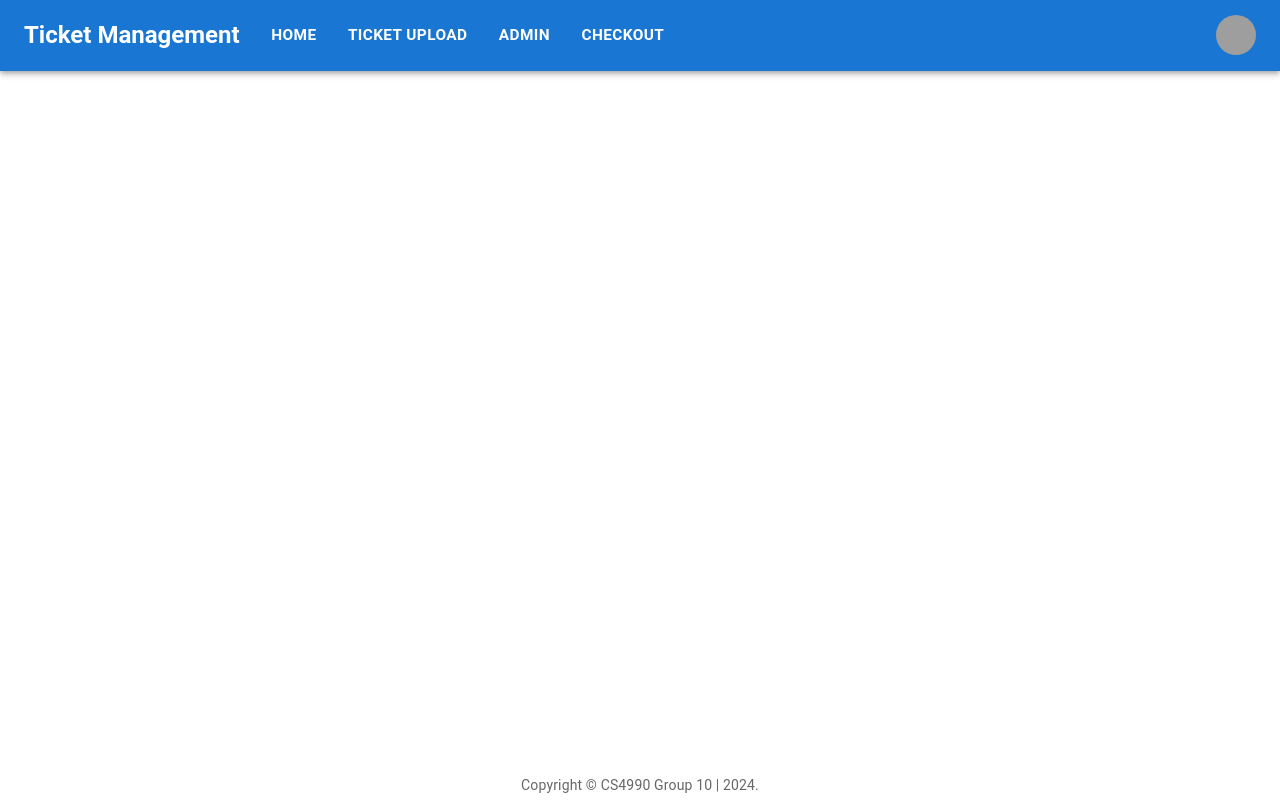
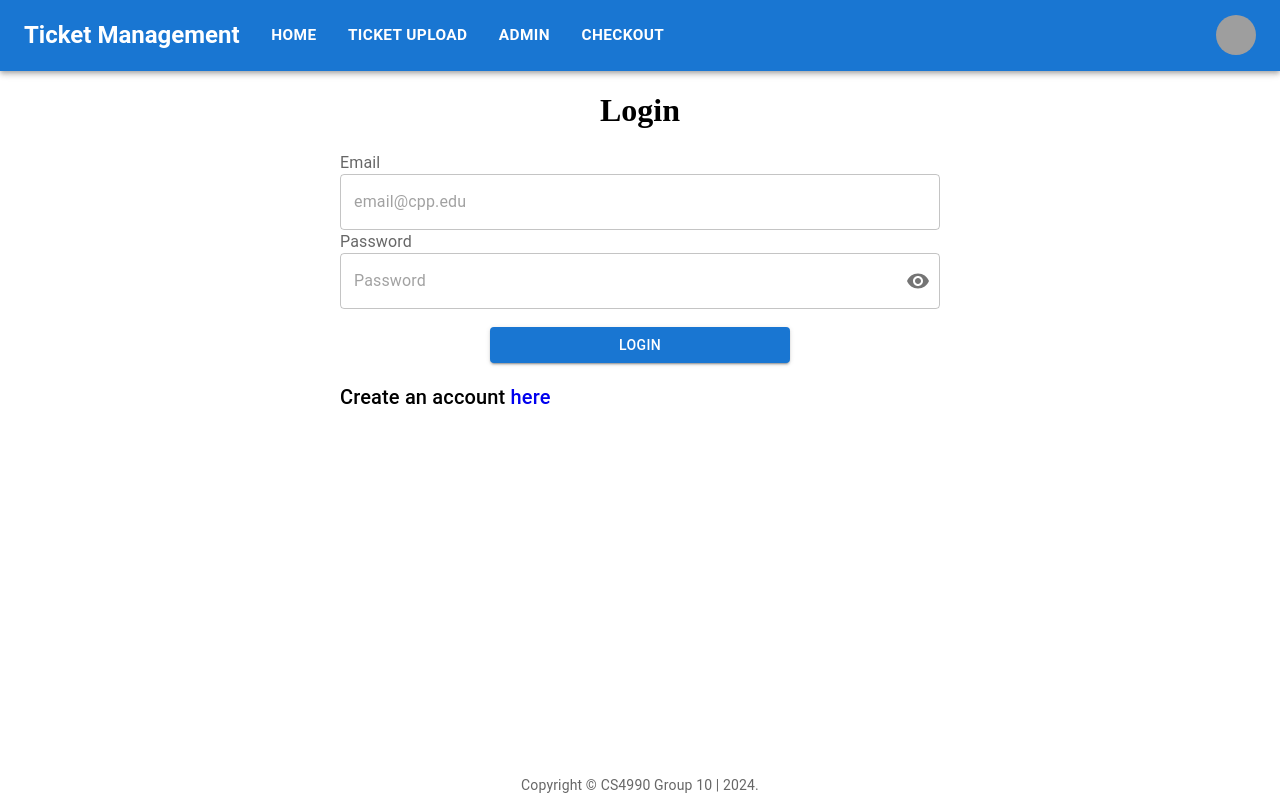
Before and after one commit to CS-4990-W24/Ticket-Management, a React (Vite) app in the folder app/: page /login in a window 1280 px wide. Built offline with nearby package versions, Linux system fonts and the light colour scheme; grey boxes are pictures that could not be loaded.

Commit message:
feat: login and signup pages

```diff
--- a/app/src/App.jsx
+++ b/app/src/App.jsx
@@ -1,11 +1,13 @@
 import { BrowserRouter, Route, Routes } from "react-router-dom";
-import Navbar from "./components/Navbar";
-import Footer from "./components/Footer";
-import Home from "./pages/Home.jsx";
-import UploadTicket from "./pages/UploadTicket";
-import Admin from "./pages/Admin";
-import Checkout from "./pages/Checkout";
+import Navbar from "@/components/Navbar";
+import Footer from "@/components/Footer";
+import Home from "@/pages/Home";
+import UploadTicket from "@/pages/UploadTicket";
+import Admin from "@/pages/Admin";
+import Checkout from "@/pages/Checkout";
 import { AuthenticationProvider } from "./components/AuthenticationContext";
+import Login from "@/pages/Login";
+import SignUp from "@/pages/SignUp";
 
 function App() {
     return (
@@ -17,6 +19,8 @@ function App() {
                     <Route path="/upload" element={<UploadTicket />} />
                     <Route path="/admin" element={<Admin />} />
                     <Route path="/checkout" element={<Checkout />} />
+                    <Route path="/login" element={<Login />} />
+                    <Route path="/signup" element={<SignUp />} />
                 </Routes>
                 <Footer />
             </BrowserRouter>
--- /dev/null
+++ b/app/src/components/Auth.jsx
@@ -0,0 +1,65 @@
+import { VisibilityOff, Visibility } from "@mui/icons-material";
+import {
+    Box,
+    InputLabel,
+    TextField,
+    OutlinedInput,
+    InputAdornment,
+    IconButton,
+    Button,
+    Typography,
+} from "@mui/material";
+import { useState } from "react";
+import { Link } from "react-router-dom";
+
+function Auth({ userInfo, setUserInfo, login, handleUserInfo }) {
+    const [showPassword, setShowPassword] = useState(false);
+
+    const handleClickShowPassword = () => setShowPassword((show) => !show);
+    return (
+        <Box id="login" maxWidth="sm">
+            <h1 id="header">{login ? "Login" : "Sign Up"}</h1>
+            <InputLabel htmlFor="email">Email</InputLabel>
+            <TextField
+                id="email"
+                variant="outlined"
+                placeholder="email@cpp.edu"
+                onChange={(e) =>
+                    setUserInfo({ ...userInfo, email: e.target.value })
+                }
+            />
+            <InputLabel htmlFor="password">Password</InputLabel>
+            <OutlinedInput
+                id="password"
+                type={showPassword ? "text" : "password"}
+                endAdornment={
+                    <InputAdornment position="end">
+                        <IconButton
+                            aria-label="toggle password visibility"
+                            onClick={handleClickShowPassword}
+                            edge="end"
+                        >
+                            {showPassword ? <VisibilityOff /> : <Visibility />}
+                        </IconButton>
+                    </InputAdornment>
+                }
+                placeholder="Password"
+                onChange={(e) =>
+                    setUserInfo({ ...userInfo, password: e.target.value })
+                }
+            />
+            <br />
+            <Button variant="contained" size="medium" id="submit" onClick={handleUserInfo}>
+                {login ? "Login" : "Create Account"}
+            </Button>
+            <br />
+            {login && (
+                <Typography variant="h6" gutterBottom>
+                    Create an account <Link to="/signup">here</Link>
+                </Typography>
+            )}
+        </Box>
+    );
+}
+
+export default Auth;
--- a/app/src/components/Navbar.jsx
+++ b/app/src/components/Navbar.jsx
@@ -17,12 +17,12 @@ import {
 import { useState } from "react";
 
 const pages = [
-    <NavLink to="/"> Home</NavLink>,
-    <NavLink to="/upload"> Ticket Upload</NavLink>,
-    <NavLink to="/admin"> Admin</NavLink>,
-    <NavLink to="/checkout"> Checkout</NavLink>
+    <NavLink to="/" className="navbarLink"> Home</NavLink>,
+    <NavLink to="/upload" className="navbarLink"> Ticket Upload</NavLink>,
+    <NavLink to="/admin" className="navbarLink"> Admin</NavLink>,
+    <NavLink to="/checkout" className="navbarLink"> Checkout</NavLink>,
 ];
-const settings = ["Account", "Logout"];
+const settings = [<NavLink to="/login" style={{color: "black"}}> Login</NavLink>, "Logout"];
 
 function Navbar() {
     const [anchorElNav, setAnchorElNav] = useState(null);
@@ -99,6 +99,7 @@ function Navbar() {
                                 <MenuItem
                                     key={index}
                                     onClick={handleCloseNavMenu}
+                                    sx={{ backgroundColor: "black" }}
                                 >
                                     {page}
                                 </MenuItem>
--- /dev/null
+++ b/app/src/pages/Login.jsx
@@ -0,0 +1,16 @@
+import { useState } from "react";
+import "@/styles/login.css";
+import Auth from "@/components/Auth";
+
+function Login() {
+    const [auth, setAuth] = useState({ email: "", password: "" });
+    const getUserInfo = () => {
+        console.log("I am logging in!")
+        console.log(auth)
+    }
+
+
+    return <Auth login={true} userInfo={auth} setUserInfo={setAuth} handleUserInfo={getUserInfo}/>;
+}
+
+export default Login;
--- /dev/null
+++ b/app/src/pages/SignUp.jsx
@@ -0,0 +1,15 @@
+import Auth from "@/components/Auth";
+import { useState } from "react";
+
+function SignUp() {
+    const [auth, setAuth] = useState({ email: "", password: "" });
+    const createUser = () => {
+        console.log("I am creating new user with: ")
+        console.log(auth)
+    }
+
+
+    return <Auth login={false} userInfo={auth} setUserInfo={setAuth} handleUserInfo={createUser}/>;
+}
+
+export default SignUp;
--- /dev/null
+++ b/app/src/styles/login.css
@@ -0,0 +1,14 @@
+#login {
+    display: flex;
+    flex-direction: column;
+    margin: 0 auto;
+}
+
+#header {
+    text-align: center;
+}
+
+#submit {
+    width: 50%;
+    margin: 0 auto;
+}
--- a/app/src/styles/navbar.css
+++ b/app/src/styles/navbar.css
@@ -2,13 +2,16 @@ body {
     margin: 0;
     padding: 0;
 }
+a {
+    text-decoration: none;
+}
 
-a.active {
+.navbarLink .active {
     background-color: #26c3fc;
     color: white;
 }
 
-a {
+.navbarLink {
     text-decoration: none;
     color: white;
     padding: 0.5em;
```
